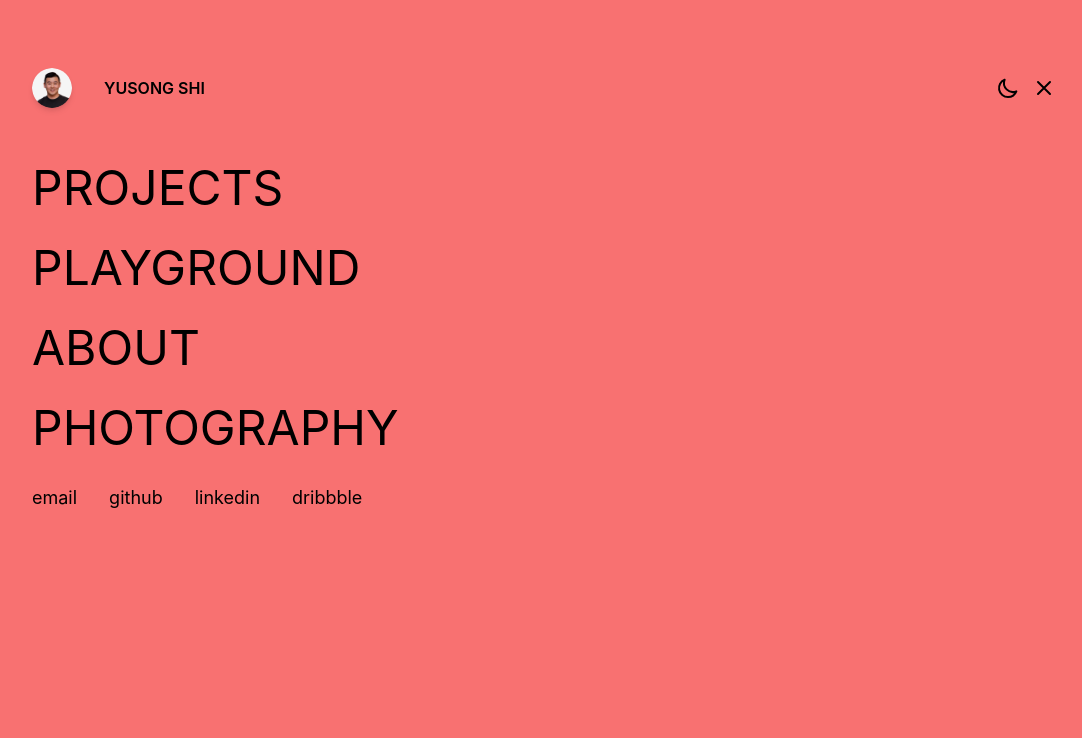
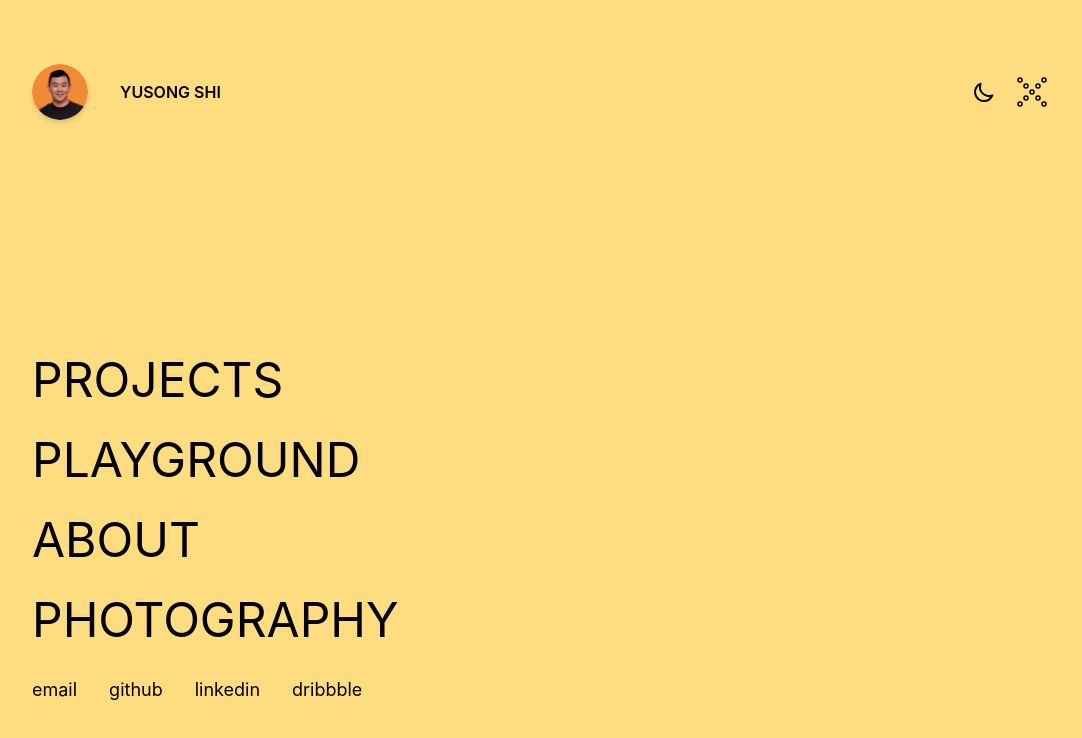
Before and after one commit to yusongsh/Portfolio-V2, a Gatsby site: page / in a window 1280 px wide. Both pictures are taken after a click on the element 1140 px from the left and 88 px from the top of the page. Shown: the whole page, without its empty margins (96-1178 px from the left). Built offline with nearby package versions, Linux system fonts and the light colour scheme; Gatsby itself is replaced by a stand-in of ours.

Commit message:
landing & nav

```diff
--- a/gatsby-browser.js
+++ b/gatsby-browser.js
@@ -3,7 +3,7 @@ import React from "react";
 import { AnimatePresence } from "framer-motion";
 
 export const wrapPageElement = ({ element }) => (
-  <AnimatePresence initial={true} exitBeforeEnter>
+  <AnimatePresence initial={false} exitBeforeEnter>
     {element}
   </AnimatePresence>
 );
--- a/package.json
+++ b/package.json
@@ -31,7 +31,8 @@
     "gatsby-transformer-sharp": "^4.24.0",
     "react": "^18.1.0",
     "react-dom": "^18.1.0",
-    "react-responsive-modal": "^6.2.0"
+    "react-responsive-modal": "^6.2.0",
+    "react-scroll-up": "^1.4.0"
   },
   "devDependencies": {
     "autoprefixer": "^10.4.12",
--- a/src/components/Nav.js
+++ b/src/components/Nav.js
@@ -1,6 +1,7 @@
 import React from "react";
 import useDarkmode from "../hook/useDarkmode";
-import profile from "../assets/profile_rounded.png";
+import profileLight from "../assets/profile_light.png";
+import profileDark from "../assets/profile-dark.png";
 import { Modal } from "react-responsive-modal";
 import { Link } from "gatsby";
 import { useState } from "react";
@@ -11,14 +12,22 @@ export default function Nav() {
   const [open, setOpen] = useState(false);
 
   return (
-    <div className="py-8 flex flex-row justify-between items-center">
+    <div className="py-8 flex flex-row justify-between items-center h-full ">
       <div>
         <Link to="/">
+          {colorTheme === "light" ? (
             <img
-            src={profile}
+              src={profileDark}
               alt="profile"
-            className="w-10 h-10 shadow-md rounded-full"
+              className="w-14 h-14 shadow-md rounded-full"
             />
+          ) : (
+            <img
+              src={profileLight}
+              alt="profile"
+              className="w-14 h-14 shadow-md rounded-full"
+            />
+          )}
         </Link>
       </div>
       <div className="flex flex-row items-center">
@@ -61,42 +70,108 @@ export default function Nav() {
         <div>
           <div onClick={() => setOpen(true)} className="cursor-pointer">
             <svg
-              className="w-6 h-6"
-              fill="none"
-              stroke="currentColor"
-              viewBox="0 0 24 24"
               xmlns="http://www.w3.org/2000/svg"
+              viewBox="0 0 48 48"
+              width="48"
+              height="48"
+              className="fill-main/0 stroke-black dark:stroke-white stroke-1.5"
             >
-              <path
-                strokeLinecap="round"
-                strokeLinejoin="round"
-                strokeWidth="2"
-                d="M4 6h16M4 12h16M4 18h16"
-              ></path>
+              <title>Menu</title>
+              <circle
+                cx="12"
+                cy="12"
+                r="2"
+                opacity="1"
+                transform-origin="0px 0px"
+              ></circle>
+              <circle
+                cx="24"
+                cy="12"
+                r="2"
+                opacity="1"
+                transform-origin="0px 0px"
+              ></circle>
+              <circle
+                cx="36"
+                cy="12"
+                r="2"
+                opacity="1"
+                transform-origin="0px 0px"
+              ></circle>
+              <circle
+                cx="36"
+                cy="24"
+                r="2"
+                opacity="1"
+                transform-origin="0px 0px"
+              ></circle>
+              <circle
+                cx="36"
+                cy="36"
+                r="2"
+                opacity="1"
+                transform-origin="0px 0px"
+              ></circle>
+              <circle
+                cx="24"
+                cy="36"
+                r="2"
+                opacity="1"
+                transform-origin="0px 0px"
+              ></circle>
+              <circle
+                cx="12"
+                cy="36"
+                r="2"
+                opacity="1"
+                transform-origin="0px 0px"
+              ></circle>
+              <circle
+                cx="12"
+                cy="24"
+                r="2"
+                opacity="1"
+                transform-origin="0px 0px"
+              ></circle>
+              <circle
+                cx="24"
+                cy="24"
+                r="2"
+                opacity="1"
+                transform-origin="0px 0px"
+              ></circle>
             </svg>
           </div>
           <nav
             className={
               open
-                ? "bg-red-400 absolute left-0 top-0 w-screen h-screen flex flex-col justify-between p-8 md:px-16 lg:px-24 xl:px-32 z-30 transition ease-in-out duration-500"
+                ? "bg-navBg fixed left-0 top-0 w-full h-full flex flex-col justify-between p-8 md:px-16 lg:px-24 xl:px-32 z-30 transition ease-in-out duration-500 delay-500"
                 : "hidden"
             }
           >
             <div className="py-8 flex flex-row items-center justify-between">
               <div className="flex flex-row items-center gap-8 uppercase font-semibold">
                 <Link to="/">
+                  {colorTheme === "light" ? (
                     <img
-                    src={profile}
+                      src={profileDark}
                       alt="profile"
-                    className="w-10 h-10 shadow-md rounded-full"
+                      className="w-14 h-14 shadow-md rounded-full"
                     />
+                  ) : (
+                    <img
+                      src={profileLight}
+                      alt="profile"
+                      className="w-14 h-14 shadow-md rounded-full"
+                    />
+                  )}
                 </Link>
                 <motion.div
                   initial={{ opacity: 0, y: -10 }}
                   animate={{ opacity: 1, y: 0 }}
                   exit={{ opacity: 0, y: -20 }}
                   transition={{
-                    duration: 0.4,
+                    duration: 1.4,
                   }}
                 >
                   <p>Yusong Shi</p>
@@ -141,23 +216,81 @@ export default function Nav() {
                 </div>
                 <div onClick={() => setOpen(false)} className="cursor-pointer">
                   <svg
-                    className="w-6 h-6"
-                    fill="none"
-                    stroke="currentColor"
-                    viewBox="0 0 24 24"
                     xmlns="http://www.w3.org/2000/svg"
+                    viewBox="0 0 48 48"
+                    width="48"
+                    height="48"
+                    className="fill-main/0 stroke-black dark:stroke-white stroke-1.5"
                   >
-                    <path
-                      strokeLinecap="round"
-                      strokeLinejoin="round"
-                      strokeWidth="2"
-                      d="M6 18L18 6M6 6l12 12"
-                    ></path>
+                    <title>Menu</title>
+                    <circle
+                      cx="12"
+                      cy="12"
+                      r="2"
+                      opacity="1"
+                      transform-origin="0px 0px"
+                    ></circle>
+                    <circle
+                      cx="30"
+                      cy="18"
+                      r="2"
+                      opacity="1"
+                      transform-origin="0px 0px"
+                    ></circle>
+                    <circle
+                      cx="36"
+                      cy="12"
+                      r="2"
+                      opacity="1"
+                      transform-origin="0px 0px"
+                    ></circle>
+                    <circle
+                      cx="30"
+                      cy="30"
+                      r="2"
+                      opacity="1"
+                      transform-origin="0px 0px"
+                    ></circle>
+                    <circle
+                      cx="36"
+                      cy="36"
+                      r="2"
+                      opacity="1"
+                      transform-origin="0px 0px"
+                    ></circle>
+                    <circle
+                      cx="18"
+                      cy="30"
+                      r="2"
+                      opacity="1"
+                      transform-origin="0px 0px"
+                    ></circle>
+                    <circle
+                      cx="12"
+                      cy="36"
+                      r="2"
+                      opacity="1"
+                      transform-origin="0px 0px"
+                    ></circle>
+                    <circle
+                      cx="18"
+                      cy="18"
+                      r="2"
+                      opacity="1"
+                      transform-origin="0px 0px"
+                    ></circle>
+                    <circle
+                      cx="24"
+                      cy="24"
+                      r="2"
+                      opacity="1"
+                      transform-origin="0px 0px"
+                    ></circle>
                   </svg>
                 </div>
               </div>
             </div>
-            <motion.div className="pb-64 uppercase text-5xl flex flex-col gap-8">
+            <motion.div className="pb-16 uppercase text-5xl flex flex-col gap-8">
               <motion.span
                 initial={{ opacity: 0, y: -10 }}
                 animate={{ opacity: 1, y: 0 }}
--- a/src/components/NavBar.js
+++ b/src/components/NavBar.js
@@ -33,8 +33,9 @@ export default function NavBar() {
         animate={{ opacity: 1, y: 0 }}
         exit={{ opacity: 0, y: -20 }}
         transition={{
-          duration: 0.2,
+          duration: 1,
         }}
+        className="bg-red-300 p-32"
       >
         <p>Fading text</p>
       </motion.div>
--- a/src/pages/index.js
+++ b/src/pages/index.js
@@ -3,9 +3,11 @@ import Layout from "../components/Layout";
 import { useState, useEffect } from "react";
 import Nav from "../components/Nav";
 import { Link } from "gatsby";
-import Spline from "@splinetool/react-spline";
+import { motion } from "framer-motion";
+import Popchew from "../assets/popchew_logo.png";
 
 const IndexPage = () => {
+  const [isImageVisible, setIsImageVisible] = useState(false);
   const [loading, setLoading] = useState(false);
   useEffect(() => {
     setLoading(true);
@@ -37,12 +39,9 @@ const IndexPage = () => {
           Loading...
         </div>
       ) : (
-        <div className="p-8 md:px-16 lg:px-24 xl:px-32 pb-10 dark:bg-main dark:text-white transition duration-500 h-full min-h-screen flex flex-col">
+        <div className="p-8 md:px-16 lg:px-24 xl:px-32 pb-10 bg-[url('../assets/stars_black.svg')] dark:bg-main dark:bg-[url('../assets/stars.svg')] dark:text-white transition duration-500 h-full min-h-screen flex flex-col">
           <Nav />
           <div className="flex flex-col justify-center m-auto w-full h-full">
-            {/* <div className="w-full h-128 object-contain absolute left-96 z-10">
-              <Spline scene="https://prod.spline.design/lG6MPcuiX0Mu2f8J/scene.splinecode" />
-            </div> */}
             <div>
               <h1 className="text-5xl font-semibold uppercase leading-relaxed">
                 Hey, i’m Yusong Shi
@@ -50,11 +49,32 @@ const IndexPage = () => {
               </h1>
             </div>
             <div className="mt-6">
-              Web Developer & UX/UI Designer
-              <br /> Currently working as a freelancer
+              Product Designer & Frontend Developer
+              <br /> Currently working at{" "}
+              <span
+                onMouseEnter={() => setIsImageVisible(true)}
+                onMouseLeave={() => setIsImageVisible(false)}
+              >
+                {isImageVisible ? (
+                  <a href="https://popchew.com/" target="_blank" rel="nofollow">
+                    <img
+                      src={Popchew}
+                      alt="Revealed image"
+                      className="w-8 h-auto relative inline-block ml-4"
+                    />
+                  </a>
+                ) : (
+                  <span className="cursor-pointer underline underline-offset-4">
+                    Popchew
+                  </span>
+                )}
+              </span>
             </div>
-            <Link to="/test">
-              <div className="flex flex-row gap-8 mt-12 hover:pl-4">
+            <Link to="/about">
+              <motion.div
+                className="flex flex-row gap-8 mt-12"
+                whileHover={{ x: 10 }}
+              >
                 <svg
                   className="w-6 h-6"
                   fill="none"
@@ -69,9 +89,10 @@ const IndexPage = () => {
                     d="M17 8l4 4m0 0l-4 4m4-4H3"
                   ></path>
                 </svg>
-                <p>more about me</p>
-              </div>
+                <motion.p whileHover={{ x: 15 }}>more about me</motion.p>
+              </motion.div>
             </Link>
+            {/* <Link to="/test">Test</Link> */}
           </div>
         </div>
       )}
--- a/src/pages/test.js
+++ b/src/pages/test.js
@@ -1,10 +1,46 @@
 import React from "react";
-import NavBar from "../components/NavBar";
+import { useState } from "react";
+import profilesm from "../assets/profile_sm.png";
 
-export default function App() {
+const Test = () => {
+  const [isImageVisible, setIsImageVisible] = React.useState(false);
+  const [imageStyle, setImageStyle] = React.useState({
+    display: "none",
+    position: "absolute",
+    top: 0,
+    left: 0,
+  });
+
+  const handleMouseMove = (event) => {
+    setImageStyle({
+      display: "block",
+      position: "absolute",
+      top: event.clientY + 20,
+      left: event.clientX + 20,
+    });
+  };
   return (
-    <div className="h-screen">
-      <NavBar />
-    </div>
+    <>
+      <div
+        onMouseEnter={() => setIsImageVisible(true)}
+        onMouseLeave={() => setIsImageVisible(false)}
+        onMouseMove={handleMouseMove}
+      >
+        {isImageVisible ? (
+          <img
+            src={profilesm}
+            alt="Revealed image"
+            style={imageStyle}
+            className="w-32 h-auto object-cover"
+          />
+        ) : (
+          <div>Hover over me to reveal the image</div>
+        )}
+      </div>
+    </>
   );
-}
+};
+
+export default Test;
+
+export const Head = () => <title>test</title>;
--- a/tailwind.config.js
+++ b/tailwind.config.js
@@ -13,9 +13,13 @@ module.exports = {
       colors: {
         lightGrey: "#292A2C",
         main: "#292A2C",
+        navBg: "#FEDC80",
       },
       spacing: {
         128: "38rem",
+      },
+      strokeWidth: {
+        1.5: "1.5px",
       },
     },
   },
```
Also changed, not shown: src/pages/404.js (+10 -10 lines), src/assets/popchew_logo.png (added), src/assets/profile-dark.png (added), src/assets/profile_light.png (added), src/assets/stars.svg (added), src/assets/stars_black.svg (added), 1 other file. Lines whose indentation alone changed are shown as unchanged.
